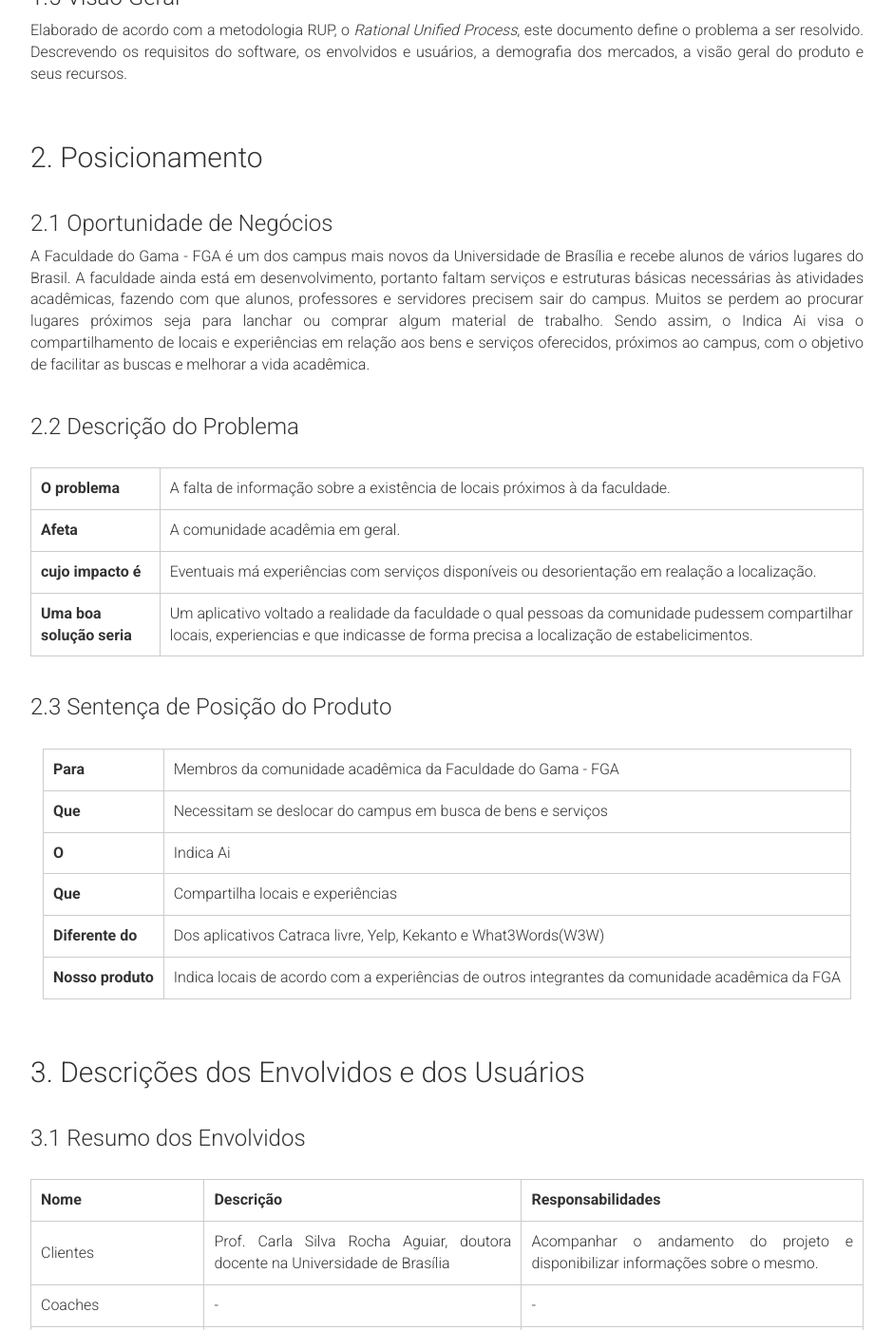
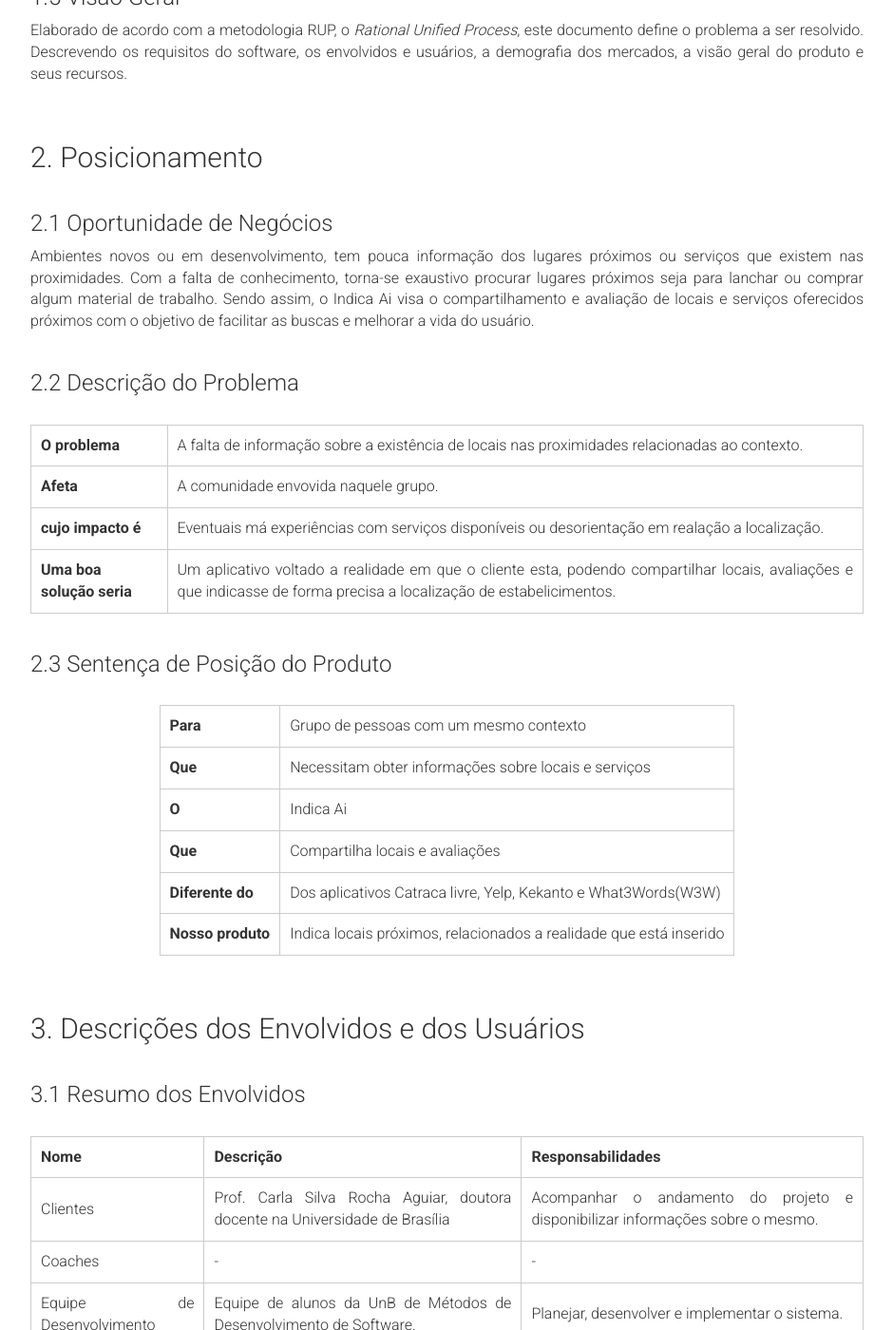
Before and after one commit to fga-eps-mds/2018.2-IndicaAi, a Jekyll site: the page built from docs/_posts/2018-08-24-vision-doc.md, in a window 1280 px wide and 1400 px high, scrolled down 1620 px. Shown: the whole window at 95% size, without its empty margins (322-1262 px from the left). Built offline with Jekyll 4.4.1, drawn with Linux system fonts in a browser that asks for light colours; nearby versions of some CDN libraries; comment, search, counter and statistics services are not loaded; some of the changed text lies outside the part shown.

Commit message:
#147 Modificações no documento de visão

```diff
--- a/docs/_posts/2018-08-24-vision-doc.md
+++ b/docs/_posts/2018-08-24-vision-doc.md
@@ -16,7 +16,7 @@ categories: docs
 -----
 ## 1. Introdução
 
-Este documento visa o entendimento geral do projeto ao definir as necessidades para o desenvolvimento do Aplicativo Indica Ai, o qual refere-se a um sistema para indicação de locais que facilitem a vida acadêmica próximo a Faculdade do Gama - FGA, campus da Universidade de Brasília - UnB. As informações contidas neste documento são apresentadas com alto nível de abstração, de forma que o entendimento sobre o sistema seja claro para todos os envolvidos na produção. Além dos atributos necessários para a compreensão do software, também será descrito o sistema de forma contextual, destacando o seu posicionamento frente ao problema, os envolvidos e seu determinado escopo. Para tal, segue-se uma organização em tópicos informativos relacionados às necessidade do projeto.
+Este documento visa o entendimento geral do projeto ao definir as necessidades para o desenvolvimento do Aplicativo Indica Ai, o qual refere-se a um sistema para indicação de locais que facilitem o conhecimento dos usuarios sobre os lugares próximos em relação ao contexto aplicado <!--vida acadêmica próximo a Faculdade do Gama - FGA, campus da Universidade de Brasília - UnB-->. As informações contidas neste documento são apresentadas com alto nível de abstração, de forma que o entendimento sobre o sistema seja claro para todos os envolvidos na produção. Além dos atributos necessários para a compreensão do software, também será descrito o sistema de forma contextual, destacando o seu posicionamento frente ao problema, os envolvidos e seu determinado escopo. Para tal, segue-se uma organização em tópicos informativos relacionados às necessidade do projeto.
 
 ### 1.1 Finalidade
 
@@ -52,27 +52,28 @@ Elaborado de acordo com a metodologia RUP, o *Rational Unified Process*, este do
 ## 2. Posicionamento
 
 ### 2.1 Oportunidade de Negócios
-A Faculdade do Gama - FGA é um dos campus mais novos da Universidade de Brasília e recebe alunos de vários lugares do Brasil. A faculdade ainda está em desenvolvimento, portanto faltam serviços e estruturas básicas necessárias às atividades acadêmicas, fazendo com que alunos, professores e servidores precisem sair do campus. Muitos se perdem ao procurar lugares próximos seja para lanchar ou comprar algum material de trabalho. Sendo assim, o Indica Ai visa o compartilhamento de locais e experiências em relação aos bens e serviços oferecidos, próximos ao campus, com o objetivo de facilitar as buscas e melhorar a vida acadêmica.
+<!-- -->
+Ambientes novos ou em desenvolvimento, tem pouca informação dos lugares próximos ou serviços que existem nas proximidades. Com a falta de conhecimento, torna-se exaustivo procurar lugares próximos seja para lanchar ou comprar algum material de trabalho. Sendo assim, o Indica Ai visa o compartilhamento e avaliação de locais e serviços oferecidos próximos com o objetivo de facilitar as buscas e melhorar a vida do usuário.
 
 ### 2.2 Descrição do Problema
 
 <table>
-  <tr><th> O problema         </th><td> A falta de informação sobre a existência de locais próximos à da faculdade. </td></tr>
-  <tr><th> Afeta                 </th><td> A comunidade acadêmia em geral.</td></tr>
+  <tr><th> O problema         </th><td> A falta de informação sobre a existência de locais nas proximidades relacionadas ao contexto. </td></tr>
+  <tr><th> Afeta                 </th><td> A comunidade envovida naquele grupo.</td></tr>
   <tr><th> cujo impacto é        </th><td> Eventuais má experiências com serviços disponíveis ou desorientação em realação a localização.</td></tr>
-  <tr><th>Uma boa solução seria </th><td> Um aplicativo voltado a realidade da faculdade o qual pessoas da comunidade pudessem compartilhar locais, experiencias e que indicasse de forma precisa a localização de estabelicimentos. </td></tr>
+  <tr><th>Uma boa solução seria </th><td> Um aplicativo voltado a realidade em que o cliente esta, podendo compartilhar locais, avaliações e que indicasse de forma precisa a localização de estabelicimentos. </td></tr>
 </table>
 
 
 ### 2.3 Sentença de Posição do Produto
 
 <table>
-  <tr><th>Para</th><td>Membros da comunidade acadêmica da Faculdade do Gama - FGA</td></tr>
-  <tr><th>Que</th><td>Necessitam se deslocar do campus em busca de bens e serviços </td></tr>
+  <tr><th>Para</th><td>Grupo de pessoas com um mesmo contexto</td></tr>
+  <tr><th>Que</th><td>Necessitam obter informações sobre locais e serviços </td></tr>
   <tr><th>O</th><td>Indica Ai</td></tr>
-  <tr><th>Que</th><td>Compartilha locais e experiências </td></tr>
+  <tr><th>Que</th><td>Compartilha locais e avaliações </td></tr>
   <tr><th>Diferente do</th><td>Dos aplicativos Catraca livre, Yelp, Kekanto e What3Words(W3W)</td></tr>
-  <tr><th>Nosso produto</th><td>Indica locais de acordo com a experiências de outros integrantes da comunidade acadêmica da FGA</td></tr>
+  <tr><th>Nosso produto</th><td>Indica locais próximos, relacionados a realidade que está inserido</td></tr>
 
 </table>
 
@@ -174,7 +175,7 @@ A Faculdade do Gama - FGA é um dos campus mais novos da Universidade de Brasíl
   <tr>
     <td><b>Representantes</b></td>
     <td>Iasmin Santos Mendes
-	  <br>Renato Valério Gomes</br>
+	  <br>Renato Valério Gomes</b>
     </td>
   </tr>
   <tr>
@@ -267,13 +268,13 @@ Yelp é um app que pesquisa locais próximos do usuário, utilizando a localiza
 
 ### 4.1 Perspectiva do Produto
 
-O Indica Ai irá ajudar todo o corpo acadêmico informando a localização, os serviços e as experiências para facilitar a situações cotidianas comuns à toda comunidade. Desse modo, usando as funcionalidade do aplicativo, os usuários irão reduzir o tempo gasto pesquisando essas informações na internet, principalmente quando  se tratar de demandas urgentes e/ou importantes. O produto fornecerá ao usuário a possibilidade de cadastrar locais, descrever o mesmo, avaliar locais já cadastrados e gerar uma rota até a localização.
+O Indica Ai irá ajudar todo o corpo acadêmico informando a localização, os serviços e as avaliações para facilitar a situações cotidianas comuns à toda comunidade. Desse modo, usando as funcionalidade do aplicativo, os usuários irão reduzir o tempo gasto pesquisando essas informações na internet, principalmente quando  se tratar de demandas urgentes e/ou importantes. O produto fornecerá ao usuário a possibilidade de cadastrar locais, descrever o mesmo, avaliar locais já cadastrados e gerar uma rota até a localização.
 
 ### 4.2 Resumo dos Recursos
 
 | Código |Recurso | Benefício|
 |:------:|--------|----------|
-| R01 | Indicar locais próximos a FGA.| Ajuda os usuários a acharem locais que atendam a suas necessidades e seja próximo a FGA. |
+| R01 | Indicar locais relacionados ao contexto.| Ajuda os usuários a acharem locais que atendam a suas necessidades e seja próximo ao contexto. |
 | R02 | Avaliar locais cadastrados. | Permite que o usuário faça a escolha de onde irá baseada em avaliações de outros usuários. |
 
 ## 5. Requisitos Funcionais
@@ -288,7 +289,7 @@ O Indica Ai irá ajudar todo o corpo acadêmico informando a localização, os s
 
 | Identificador | Nome | Descrição | Prioridade |
 |---|---|---|---|
-| RF1 | Autenticar Usuário | O Sistema deve possuir uma requisição de senha e login para permitir usuário possa exercer as funções de um usuário registrado. | Alta |
+| RF1 | Autenticar Usuário | O Sistema deve autenticar o usuário pela API externa. | Alta |
 | RF2 | Compartilhar Locais | O Sistema deve permitir ao usuário o ato de cadastro de lugares de seu interesse por meio de um check-in no local. | Alta |
 | RF3 | Busca de Locais | O Sistema deve permitir a busca e visualização de locais solicitados através de uma busca por parte do usuário, assim como filtros de buscas para melhor atender suas expectativas. | Alta |
 | RF4 | Avaliar Locais | O Sistema deve permitir que os demais usuários também possam avaliar os locais por meio de notas previamente estabelecidas. | Intermediária |
```
